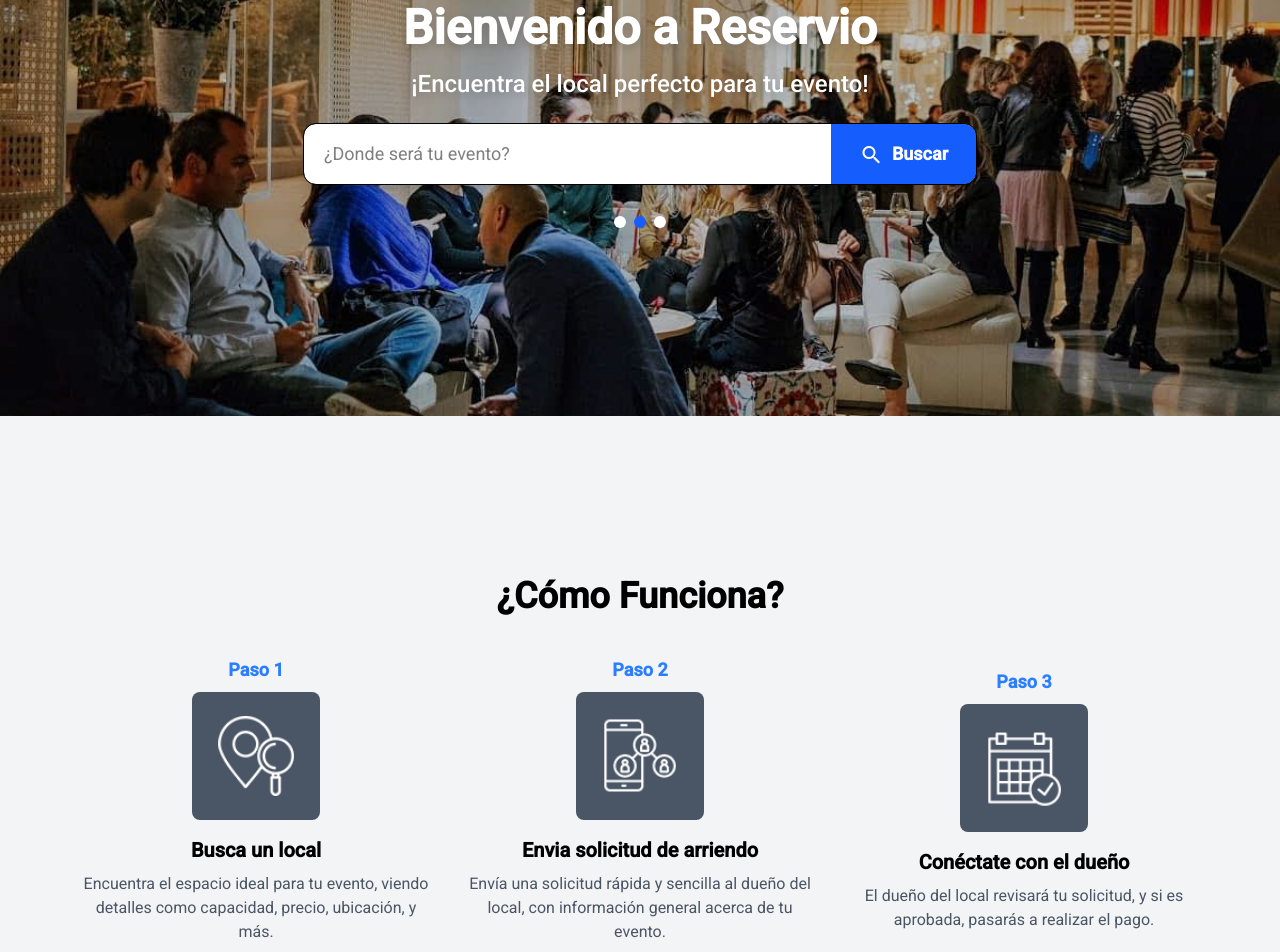
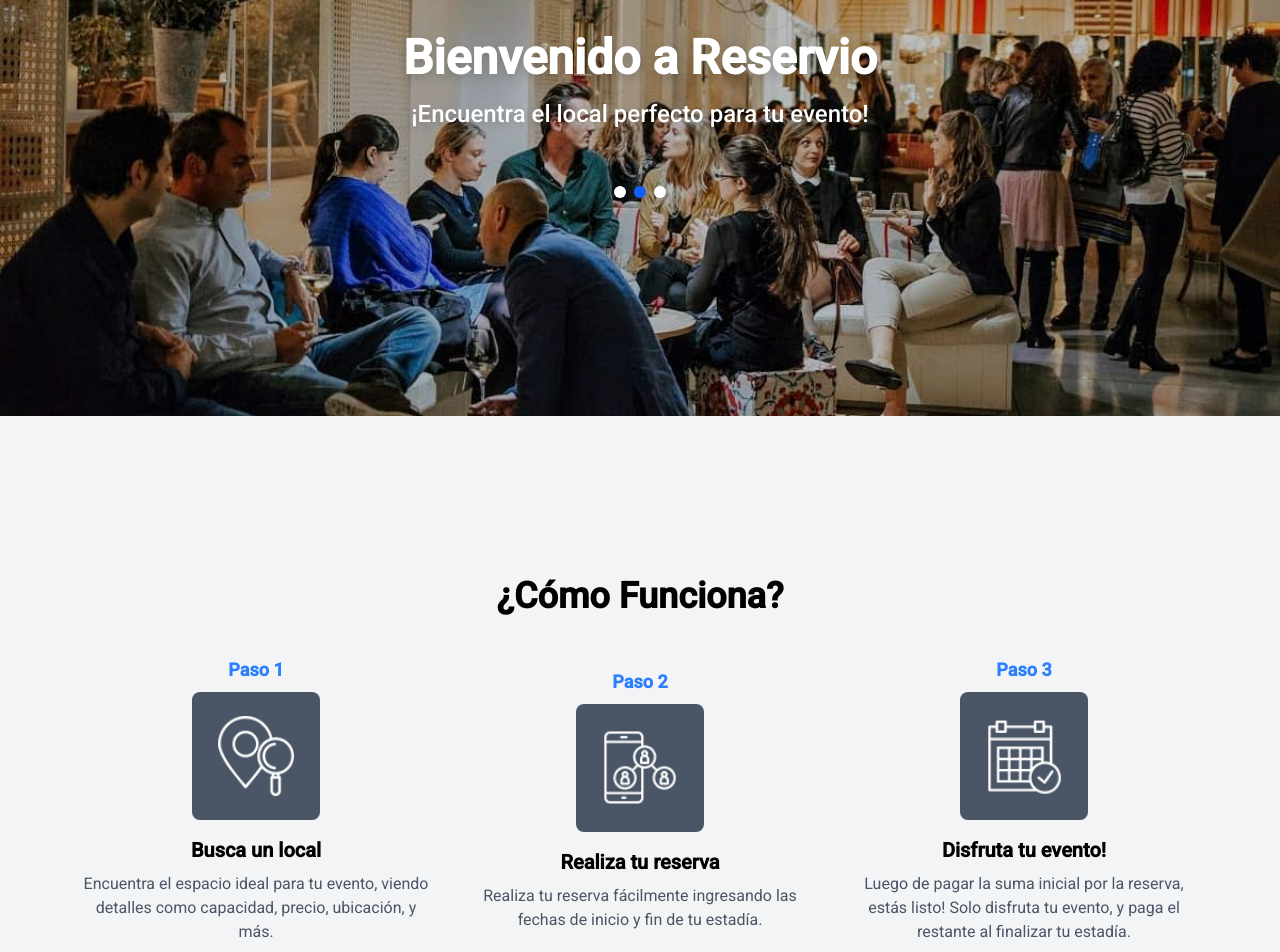
Before and after one commit to LuCamano/reservio-front, an Angular app: page / in a window 1280 px wide. Shown: the part 260-1212 px from the top of the page. Built offline with nearby package versions, Linux system fonts and the light colour scheme; no server answers; some icons are missing.

Commit message:
Removido formulario de busqueda en home por redundancia.
Se eliminó el formulario de busqueda en la seccion hero del home por motivos de redundancia.

```diff
--- a/src/app/pages/home/home.component.html
+++ b/src/app/pages/home/home.component.html
@@ -24,23 +24,6 @@
       <p class="text-lg md:text-2xl font-medium drop-shadow-lg mb-6">
         ¡Encuentra el local perfecto para tu evento!
       </p>
-    </div>
-    <!-- Formulario de búsqueda -->
-    <div class="w-full max-w-2xl">
-      <div class="flex bg-white rounded-xl shadow-lg overflow-hidden outline outline-1">
-        <input
-          type="text"
-          placeholder="¿Donde será tu evento?"
-          class="flex-1 px-5 py-4 text-lg focus:outline-none rounded-l-xl"
-        />
-        <button
-          class="bg-blue-600 hover:bg-blue-700 text-white px-7 py-4 text-lg font-semibold rounded-r-xl transition"
-          routerLink="/locales"
-        >
-          <span class="material-icons align-middle mr-1">search</span>
-          Buscar
-        </button>
-      </div>
     </div>
     <!-- Indicadores del carrusel -->
     <div class="flex gap-2 mt-8">
@@ -78,8 +61,8 @@
             <img src="assets/homeassets/paso2.png" alt="Enviar solicitud de arriendo" class="w-20 h-20 object-contain" />
           </div>
         </div>
-        <h3 class="text-xl font-semibold mb-2">Envia solicitud de arriendo</h3>
-        <p class="text-gray-600">Envía una solicitud rápida y sencilla al dueño del local, con información general acerca de tu evento.</p>
+        <h3 class="text-xl font-semibold mb-2">Realiza tu reserva</h3>
+        <p class="text-gray-600">Realiza tu reserva fácilmente ingresando las fechas de inicio y fin de tu estadía.</p>
       </div>
       <div class="flex-1 text-center">
         <!-- Paso 3 -->
@@ -89,8 +72,8 @@
             <img src="assets/homeassets/paso3.png" alt="Conectarse con el dueño" class="w-20 h-20 object-contain" />
           </div>
         </div>
-        <h3 class="text-xl font-semibold mb-2">Conéctate con el dueño</h3>
-        <p class="text-gray-600">El dueño del local revisará tu solicitud, y si es aprobada, pasarás a realizar el pago.</p>
+        <h3 class="text-xl font-semibold mb-2">Disfruta tu evento!</h3>
+        <p class="text-gray-600">Luego de pagar la suma inicial por la reserva, estás listo! Solo disfruta tu evento, y paga el restante al finalizar tu estadía.</p>
       </div>
     </div>
     <!-- Botón debajo de la sección -->
```
